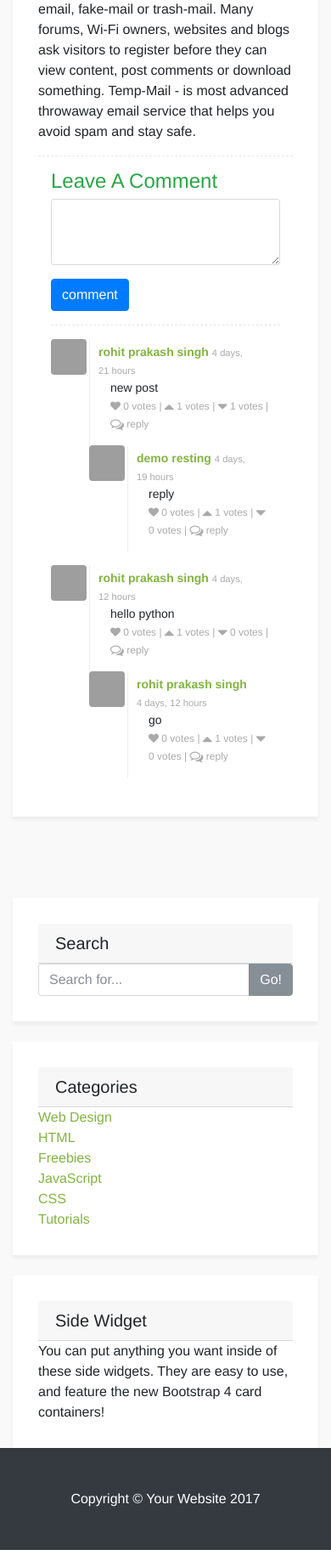
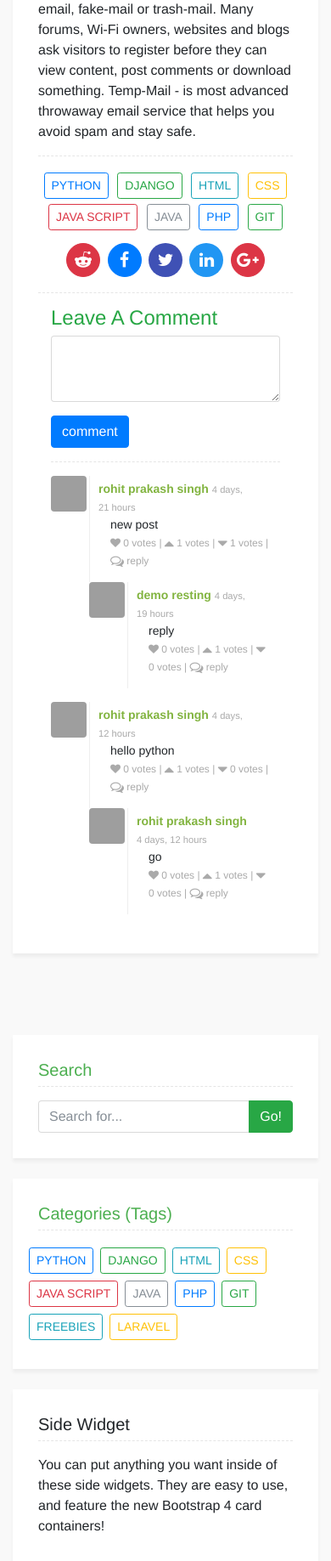
Before and after one commit to rpsingh21/django-blog, a Django app: a page that uses templates/base.html in a window 390 px wide. Shown: the part 771-2608 px from the top of the page at 85% size. Run offline with Django 3.2, Linux system fonts and the light colour scheme; data comes from the database, SQL or seed files in the repository; both versions use the stored data as it was after the commit; some libraries are stand-ins or nearby versions; grey boxes are pictures that could not be loaded.

Commit message:
update front end

```diff
--- a/templates/base.html
+++ b/templates/base.html
@@ -69,8 +69,37 @@
     {% block ang %}
     {% endblock %}
 
+    <script async defer data-pin-hover="true" data-pin-tall="true" data-pin-round="true" src="//assets.pinterest.com/js/pinit.js"></script>
     <script type="text/javascript" src="http://bootstrap-notify.remabledesigns.com/js/bootstrap-notify.min.js"></script>
-    <script type="text/javascript" src="http://bootstrap-notify.remabledesigns.com/js/app.js"></script>
+    <script type="text/javascript">
+      $(document).on('click','.social',function(e) {
+        e.preventDefault();
+        var title = $(this).parent().parent().parent().find("h2").text();
+        var summary=$(this).parent().parent().parent().find(".card-text").text()
+        var link =window.location.hostname+$(this).attr("href");
+        var name = $(this).attr("name");
+        var shareTitle="I'm going to learn to Code... "
+        var url =""
+        switch (name) {
+          case "facebook":
+              url="https://www.facebook.com/sharer/sharer.php?u="+link;
+              break;
+          case "twitter":
+              url="https://twitter.com/home?status="+shareTitle+" "+link;
+              break;
+          case "linkedin":
+              url ="https://www.linkedin.com/shareArticle?mini=true&url="+link+"&title="+title+"&summary="+summary+"&source=https://www.djangoproject.com/"
+              break;
+          case "google+":
+              url ="https://plus.google.com/share?url="+link;
+              break;
+          case "reddit":
+              url="http://www.reddit.com/submit?url="+link+"&title="+title;
+              break;
+          }
+          document.location.replace(url);
+      });
+    </script>
   </body>
 
 </html>
--- a/templates/post-detail.html
+++ b/templates/post-detail.html
@@ -45,6 +45,36 @@
                     <!-- Post Content -->
                     <div class="">{{ post.content|markdown }}</div>
                     <hr class="dashed">
+
+                    <!-- social sharing and tag -->
+                    <div class="row">
+                        <div class="tags text-center col-sm-6">
+                            {% for tag in post.tags.all %}
+                            <a href="/?tag={{ tag.name }}&" class="btn-sm tagsearch btn btn-outline-{% cycle 'primary' 'success' 'info' 'warning' 'danger' 'secondary' as class %}">
+                            {{ tag.name|upper }}
+                            </a>
+                            {% endfor %}
+                        </div>
+                        <div class="text-center col-sm-6">
+                            <a href="{{ post.get_absolute_url }}" name="reddit" class="btn btn-danger btn-circle social btn-lg">
+                                <i style="color: #fff;" class="fa fa fa-reddit-alien 2x"></i>
+                            </a>
+                            <a href="{{ post.get_absolute_url }}" name="facebook" style="color: #fff;" class="btn social btn-primary btn-circle btn-lg">
+                                <i class="fa fa-facebook"></i>
+                            </a>
+                            <a href="{{ post.get_absolute_url }}" name="twitter" class="btn w3-indigo social btn-circle btn-lg">
+                                <i style="color: #fff;" class="fa fa-twitter 2x"></i>
+                            </a>
+                            <a href="{{ post.get_absolute_url }}" name="linkedin" class="w3-blue btn social btn-circle btn-lg">
+                                <i style="color: #fff;" class="fa fa-linkedin 5x"></i>
+                            </a>
+                            <a name="google+" href='{{ post.get_absolute_url }}' class="btn btn-danger social btn-circle btn-lg">
+                                <i class="fa fa-google-plus 2x"></i>
+                            </a>
+                        </div>
+                    </div>
+                    <hr class="dashed">
+
                     <!--  Comment -->
                     <div class="container bootstrap snippet">
                         <div class="row">
@@ -67,47 +97,36 @@
         </div>
         <!-- Sidebar Widgets Column -->
         <div class="col-md-4">
+
             <!-- Search Widget -->
             <div class="card my-4">
-                <h5 class="card-header">Search</h5>
+              <h5 class="w3-text-green">Search</h5>
               <div class="card-body">
+                <hr class="dashed mt-0">
+                  <form method="GET" actions="{% url 'posts:list' %}?">
                     <div class="input-group">
-                        <input type="text" class="form-control" placeholder="Search for...">
+                      <input type="text" name="search" class="form-control" placeholder="Search for...">
                       <span class="input-group-btn">
-                          <button class="btn btn-secondary" type="button">Go!</button>
+                        <button type="submit" class="btn btn-success">Go!</button>
                       </span>
                     </div>
+                  </form>
               </div>
             </div>
+
             <!-- Categories Widget -->
             <div class="card my-4">
-                <h5 class="card-header">Categories</h5>
+              <h5 class="w3-text-green">Categories (Tags)</h5>
               <div class="card-body">
+                <hr class="dashed mt-0">
                 <div class="row">
-                        <div class="col-lg-6">
-                            <ul class="list-unstyled mb-0">
-                                <li>
-                                    <a href="#">Web Design</a>
+                  <div class="text-center">
+                    <ul class="list-unstyled nav mb-0">
+                      {% for tag in tags %}
+                      <li class="p-1 {% cycle 'primary' 'success' 'info' 'warning' 'danger' 'secondary' as class %}">
+                        <a class="btn btn-sm btn-outline-{{ class }}" href="/?tag={{ tag.name }}&">{{ tag.name|upper }}</a>
                       </li>
-                                <li>
-                                    <a href="#">HTML</a>
-                                </li>
-                                <li>
-                                    <a href="#">Freebies</a>
-                                </li>
-                            </ul>
-                        </div>
-                        <div class="col-lg-6">
-                            <ul class="list-unstyled mb-0">
-                                <li>
-                                    <a href="#">JavaScript</a>
-                                </li>
-                                <li>
-                                    <a href="#">CSS</a>
-                                </li>
-                                <li>
-                                    <a href="#">Tutorials</a>
-                                </li>
+                      {% endfor %}
                     </ul>
                   </div>
                 </div>
@@ -115,15 +134,18 @@
             </div>
             <!-- Side Widget -->
             <div class="card my-4">
-                <h5 class="card-header">Side Widget</h5>
+              <h5>Side Widget</h5>
               <div class="card-body">
+                <hr class="dashed mt-0">
                 You can put anything you want inside of these side widgets. They are easy to use, and feature the new Bootstrap 4 card containers!
               </div>
             </div>
         </div>
     </div>
+
     <!-- /.row -->
 </div>
+
 <!-- /.container -->
 
 {% endblock %} {% block ang %}
```
Also changed, not shown: templates/home.html (+9 -12 lines), db.sqlite3. Lines whose indentation alone changed are shown as unchanged.
